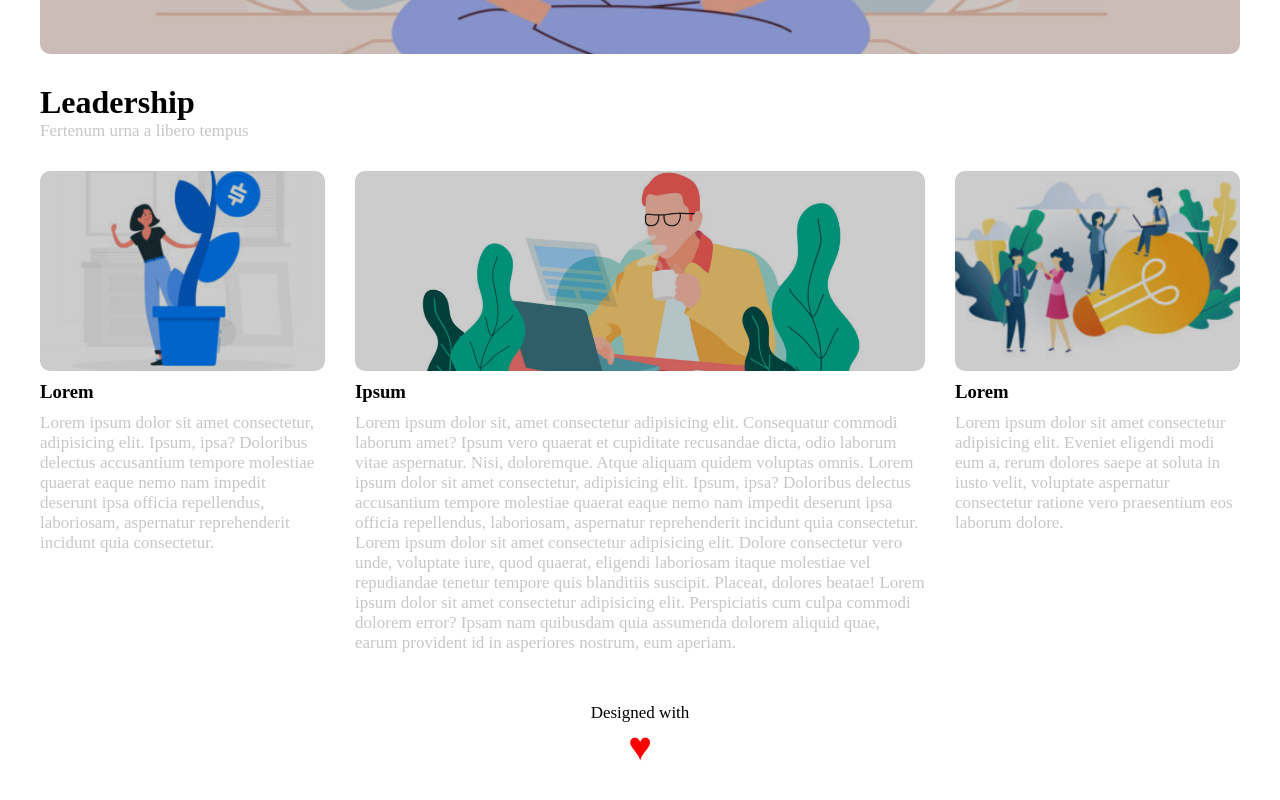
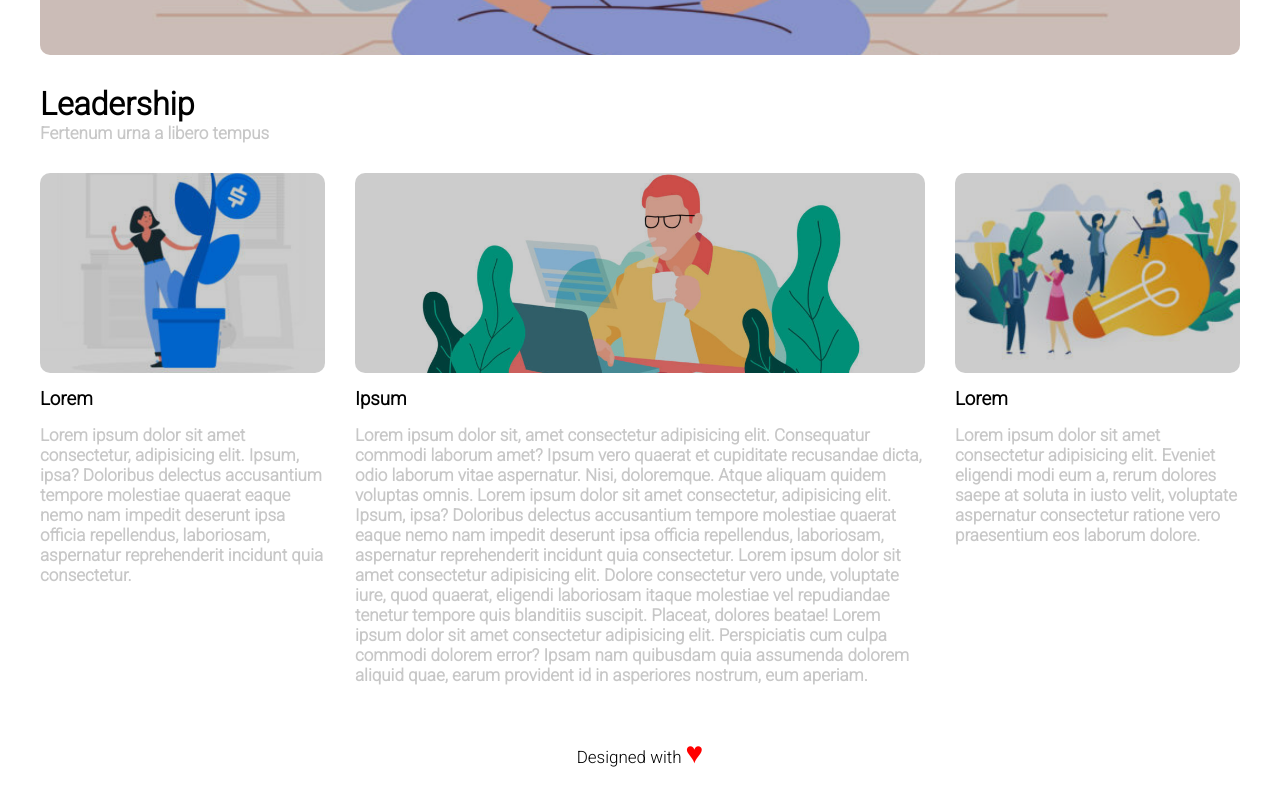
Before and after one commit to cel71/htmlcss-wp, a plain HTML site: page index.html in a window 1280 px wide. Shown: the part 617-1417 px from the top of the page. Drawn offline with Linux system fonts and the light colour scheme.

Commit message:
htmlcss-wp es2

```diff
--- a/css/style.css
+++ b/css/style.css
@@ -2,6 +2,7 @@
     box-sizing: border-box;
     margin: 0;
     padding: 0;
+    font-family: 'Roboto', sans-serif;
 }
 
 .container{
@@ -39,6 +40,7 @@ li{
     display: inline-block;
     color: rgb(199, 199, 199);
     margin-right: 20px;
+    font-weight: bold;
 }
 
 .box-immagine{
@@ -82,6 +84,7 @@ main{
 .paragrafo-3{
     font-size: 17px;
     color: rgb(199, 199, 199);
+    font-weight: bold;
 }
 
 aside{
@@ -105,8 +108,8 @@ aside{
 }
 
 h3{
-    margin-top: 10px;
-    margin-bottom: 10px;
+    margin-top: 15px;
+    margin-bottom: 15px;
 }
 
 article{
@@ -139,10 +142,15 @@ article{
 footer{
     text-align: center;
     margin: 30px;
+}
+
+p{
+    display: inline-block;
     font-size: 17px;
 }
 
 .cuore{
+    display: inline-block;
     color: red;
-    font-size: 40px;
+    font-size: 30px;
 }
--- a/index.html
+++ b/index.html
@@ -5,6 +5,8 @@
     <meta http-equiv="X-UA-Compatible" content="IE=edge">
     <meta name="viewport" content="width=device-width, initial-scale=1.0">
     <title>Struttura Tema Wordpress</title>
+    <link rel="preconnect" href="https://fonts.gstatic.com">
+    <link href="https://fonts.googleapis.com/css2?family=Roboto:wght@300&display=swap" rel="stylesheet">
     <link rel="stylesheet" href="./css/style.css">
 </head>
 <body>
@@ -99,7 +101,9 @@
 
         <footer>
 
-            <p>Designed with<div class="cuore">&hearts;</div></p>
+            <p>Designed with</p>
+
+            <span class="cuore">&hearts;</span>
 
         </footer>
 
```
